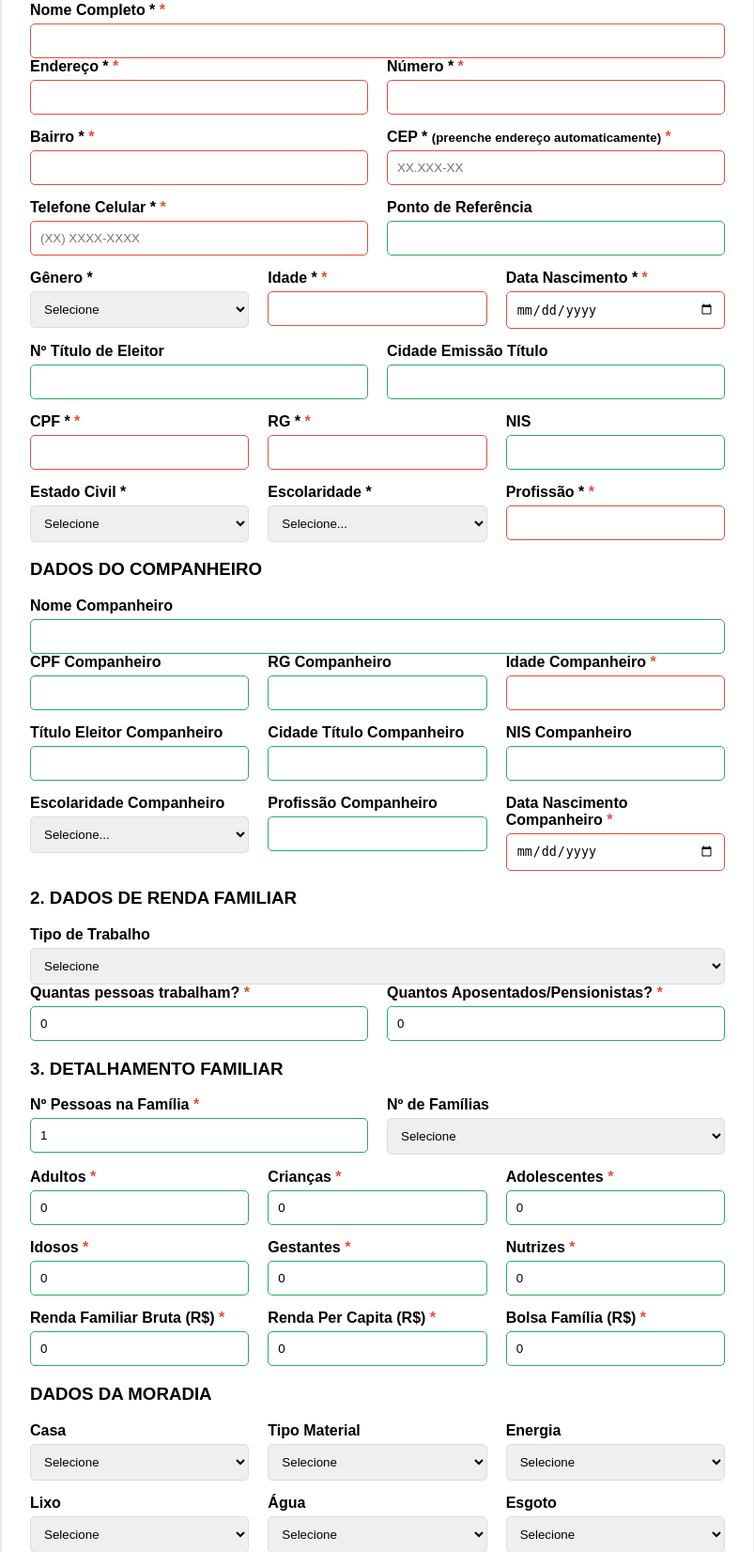
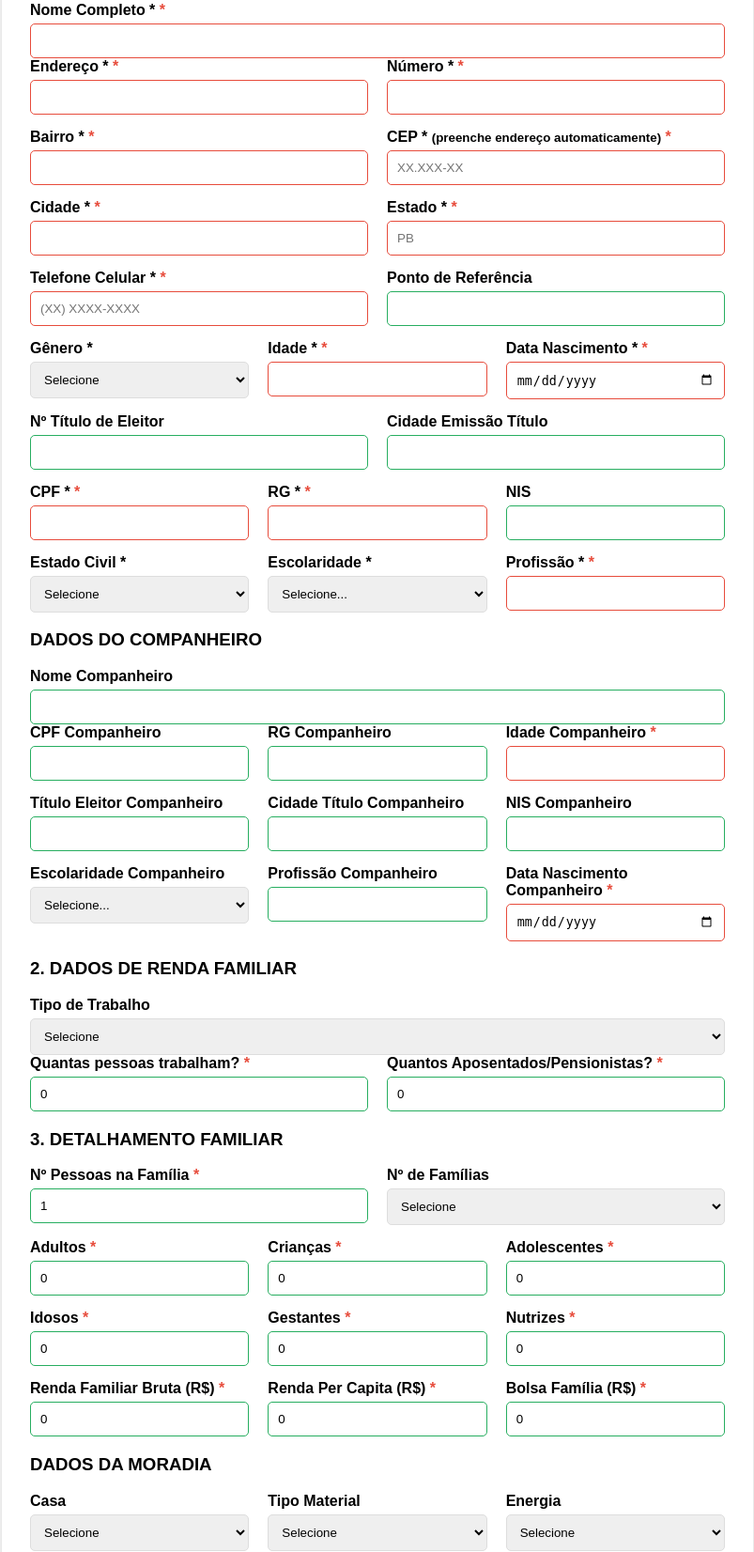
Before and after one commit to efcunha/ameg, a Flask app: page /cadastrar in a window 1280 px wide. Shown: the part 324-1976 px from the top of the page at 94% size, without its empty margins (238-1041 px from the left). Run offline with Flask 3, Linux system fonts and the light colour scheme; the visitor is signed in with stand-in values (Sample User, id 1).

Commit message:
Adicionar campos cidade e estado nos dados do titular
- Adicionados campos cidade e estado na tabela cadastros (PostgreSQL)
- Atualizados templates cadastrar.html e editar_cadastro.html
- Integração com API ViaCEP para preenchimento automático
- Validação de limites de caracteres (cidade: 100, estado: 2)
- Atualizadas queries INSERT e UPDATE no app.py
- Corrigido import no test_ameg.py

```diff
--- a/app.py
+++ b/app.py
@@ -226,7 +226,7 @@ def cadastrar():
 
             dados_insert = (
                 request.form.get('nome_completo'), request.form.get('endereco'), request.form.get('numero'),
-                request.form.get('bairro'), request.form.get('cep'), request.form.get('telefone'),
+                request.form.get('bairro'), request.form.get('cep'), request.form.get('cidade'), request.form.get('estado'), request.form.get('telefone'),
                 request.form.get('ponto_referencia'), request.form.get('genero'), safe_int(request.form.get('idade')),
                 request.form.get('data_nascimento'), request.form.get('titulo_eleitor'), request.form.get('cidade_titulo'),
                 request.form.get('cpf'), request.form.get('rg'), request.form.get('nis'),
@@ -271,7 +271,7 @@ def cadastrar():
 
             logger.debug("Executando INSERT para novo cadastro...")
             execute_query("""INSERT INTO cadastros (
-            nome_completo, endereco, numero, bairro, cep, telefone, ponto_referencia, genero, idade,
+            nome_completo, endereco, numero, bairro, cep, cidade, estado, telefone, ponto_referencia, genero, idade,
             data_nascimento, titulo_eleitor, cidade_titulo, cpf, rg, nis, estado_civil,
             escolaridade, profissao, nome_companheiro, cpf_companheiro, rg_companheiro,
             idade_companheiro, escolaridade_companheiro, profissao_companheiro, data_nascimento_companheiro,
@@ -292,7 +292,7 @@ def cadastrar():
             usa_veiculo_proprio, qual_veiculo, fonte_renda_trabalho_ambulante, fonte_renda_aposentadoria,
             fonte_renda_outro_trabalho, fonte_renda_beneficio_social, fonte_renda_outro,
             fonte_renda_outro_desc, pessoas_dependem_renda
-        ) VALUES (?,?,?,?,?,?,?,?,?,?,?,?,?,?,?,?,?,?,?,?,?,?,?,?,?,?,?,?,?,?,?,?,?,?,?,?,?,?,?,?,?,?,?,?,?,?,?,?,?,?,?,?,?,?,?,?,?,?,?,?,?,?,?,?,?,?,?,?,?,?,?,?,?,?,?,?,?,?,?,?,?,?,?,?,?,?,?,?,?,?,?,?,?,?,?)""",
+        ) VALUES (?,?,?,?,?,?,?,?,?,?,?,?,?,?,?,?,?,?,?,?,?,?,?,?,?,?,?,?,?,?,?,?,?,?,?,?,?,?,?,?,?,?,?,?,?,?,?,?,?,?,?,?,?,?,?,?,?,?,?,?,?,?,?,?,?,?,?,?,?,?,?,?,?,?,?,?,?,?,?,?,?,?,?,?,?,?,?,?,?,?,?,?,?,?,?,?)""",
             dados_insert)
 
             logger.info("✅ INSERT executado com sucesso!")
@@ -734,7 +734,7 @@ def atualizar_cadastro(cadastro_id):
 
         # Campos do formulário
         campos = [
-            'nome_completo', 'endereco', 'numero', 'bairro', 'cep', 'telefone', 'ponto_referencia',
+            'nome_completo', 'endereco', 'numero', 'bairro', 'cep', 'cidade', 'estado', 'telefone', 'ponto_referencia',
             'genero', 'idade', 'data_nascimento', 'titulo_eleitor', 'cidade_titulo',
             'cpf', 'rg', 'nis', 'estado_civil', 'escolaridade', 'profissao',
             'nome_companheiro', 'cpf_companheiro', 'rg_companheiro', 'idade_companheiro',
@@ -771,6 +771,8 @@ def atualizar_cadastro(cadastro_id):
     numero = {'%s' if db_type == 'postgresql' else '?'},
     bairro = {'%s' if db_type == 'postgresql' else '?'},
     cep = {'%s' if db_type == 'postgresql' else '?'},
+    cidade = {'%s' if db_type == 'postgresql' else '?'},
+    estado = {'%s' if db_type == 'postgresql' else '?'},
     telefone = {'%s' if db_type == 'postgresql' else '?'},
     ponto_referencia = {'%s' if db_type == 'postgresql' else '?'},
     genero = {'%s' if db_type == 'postgresql' else '?'},
--- a/templates/cadastrar.html
+++ b/templates/cadastrar.html
@@ -65,6 +65,17 @@
                     <div class="form-group">
                         <label>CEP * <small>(preenche endereço automaticamente)</small></label>
                         <input type="text" name="cep" required>
+                    </div>
+                </div>
+
+                <div class="form-row">
+                    <div class="form-group">
+                        <label>Cidade *</label>
+                        <input type="text" name="cidade" required>
+                    </div>
+                    <div class="form-group">
+                        <label>Estado *</label>
+                        <input type="text" name="estado" required maxlength="2" placeholder="PB">
                     </div>
                 </div>
 
@@ -598,6 +609,8 @@
                                 if (!data.erro) {
                                     document.querySelector('input[name="endereco"]').value = data.logradouro || '';
                                     document.querySelector('input[name="bairro"]').value = data.bairro || '';
+                                    document.querySelector('input[name="cidade"]').value = data.localidade || '';
+                                    document.querySelector('input[name="estado"]').value = data.uf || '';
                                     // Foca no campo número após preencher
                                     document.querySelector('input[name="numero"]').focus();
                                 } else {
@@ -894,6 +907,8 @@
         'nome_completo': 255,
         'numero': 10,
         'bairro': 100,
+        'cidade': 100,
+        'estado': 2,
         'cep': 10,
         'telefone': 20,
         'titulo_eleitor': 20,
```
Also changed, not shown: database.py (+16 -0 lines), templates/editar_cadastro.html (+15 -0 lines), test_ameg.py (+4 -3 lines).
